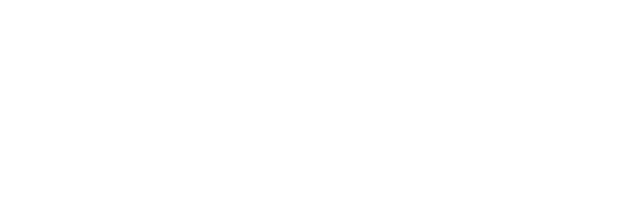
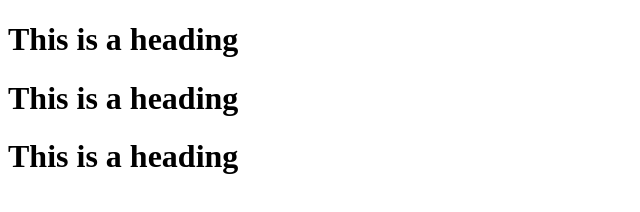
Before and after one commit to tomalph/first-repo, a plain HTML site: page index.html in a window 1280 px wide. Shown: the whole page, without its empty margins (0-640 px from the left). Drawn offline with Linux system fonts and the light colour scheme.

Commit message:
second commit

```diff
--- a/index.html
+++ b/index.html
@@ -6,6 +6,11 @@
     <title>Document</title>
 </head>
 <body>
+    <div>
+        <h1>This is a heading</h1>
+        <h1>This is a heading</h1>
+        <h1>This is a heading</h1>
+    </div>
 
 </body>
 </html>
```
